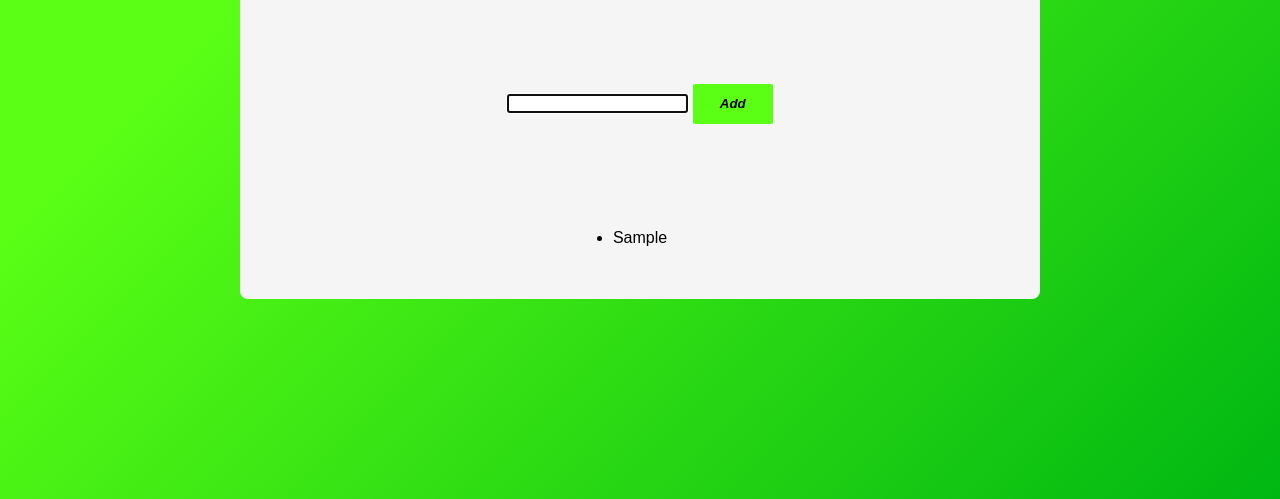
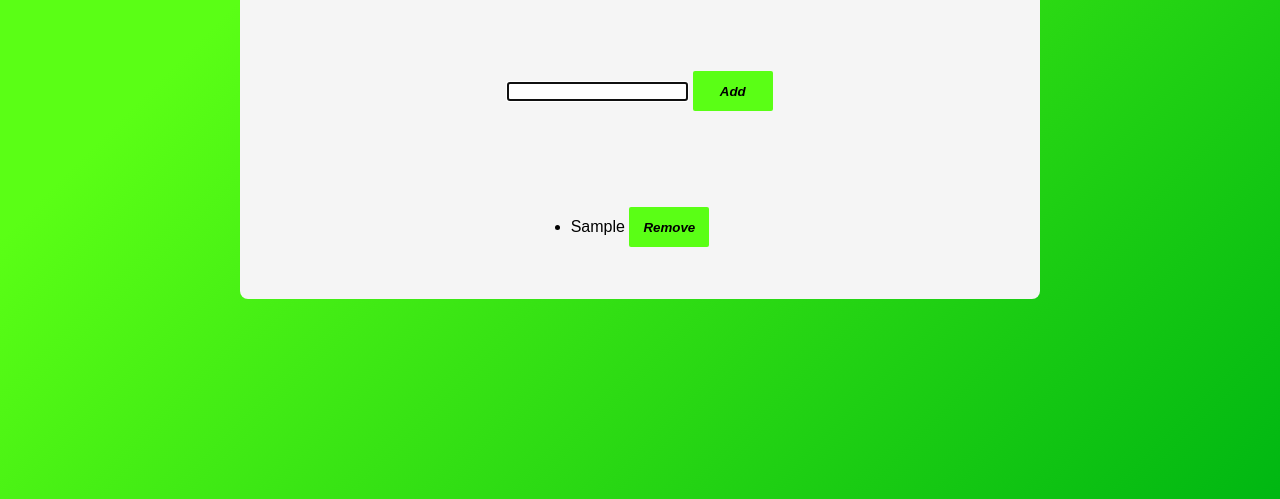
Before and after one commit to Luc4sGomes/Task-List, a plain HTML site: page index.html in a window 1280 px wide. Both pictures are taken after typing "Sample" into the empty fields and a click on the button "Add". Shown: the part 301-800 px from the top of the page. Drawn offline with Linux system fonts and the light colour scheme.

Commit message:
added changes in global.css and script.js

```diff
--- a/assets/css/global.css
+++ b/assets/css/global.css
@@ -43,6 +43,20 @@ body {
   width: 80px;
   transition: 200ms all ease-in-out;
   cursor: pointer;
+
+}
+
+.remove{
+    margin-bottom: 4px;
+    font-weight: bold;
+    font-style: italic;
+    border: none;
+    background-color: var(--green-light);
+    border-radius: 2px;
+    height: 40px;
+    width: 80px;
+    transition: 200ms all ease-in-out;
+    cursor: pointer;
 }
 
 button:hover {
--- a/assets/scripts/script.js
+++ b/assets/scripts/script.js
@@ -3,7 +3,8 @@ const buttonTask = document.querySelector(".btn-task");
 const tasks = document.querySelector(".tasks");
 
 inputTask.addEventListener("keypress", function (event) {
-  if (event.keyCode === 13) { //verify the key of enter
+  if (event.keyCode === 13) {
+    //verify the key of enter
     if (!inputTask) return; //if is empty
 
     addTask(inputTask.value); //else
@@ -20,6 +21,15 @@ buttonTask.addEventListener("click", function () {
   cleanInput();
 });
 
+function createButtonRemove(li) {
+  li.innerText += " ";
+
+  const buttonRemove = document.createElement("button");
+  buttonRemove.setAttribute("class", "remove");
+  buttonRemove.innerText = "Remove";
+  li.appendChild(buttonRemove);
+}
+
 function cleanInput() {
   inputTask.value = "";
   inputTask.focus();
@@ -29,9 +39,24 @@ function addTask(inputText) {
   const li = createLi();
   li.innerHTML = inputText;
   tasks.appendChild(li);
+  createButtonRemove(li);
+  saveTasks();
 }
 
 function createLi() {
   const li = document.createElement("li");
   return li;
 }
+
+document.addEventListener("click", function (event) {
+  const element = event.target;
+
+  if (element.classList.contains("remove")) {
+    element.parentElement.remove();
+  }
+});
+
+
+function saveTasks(){
+
+}
```
